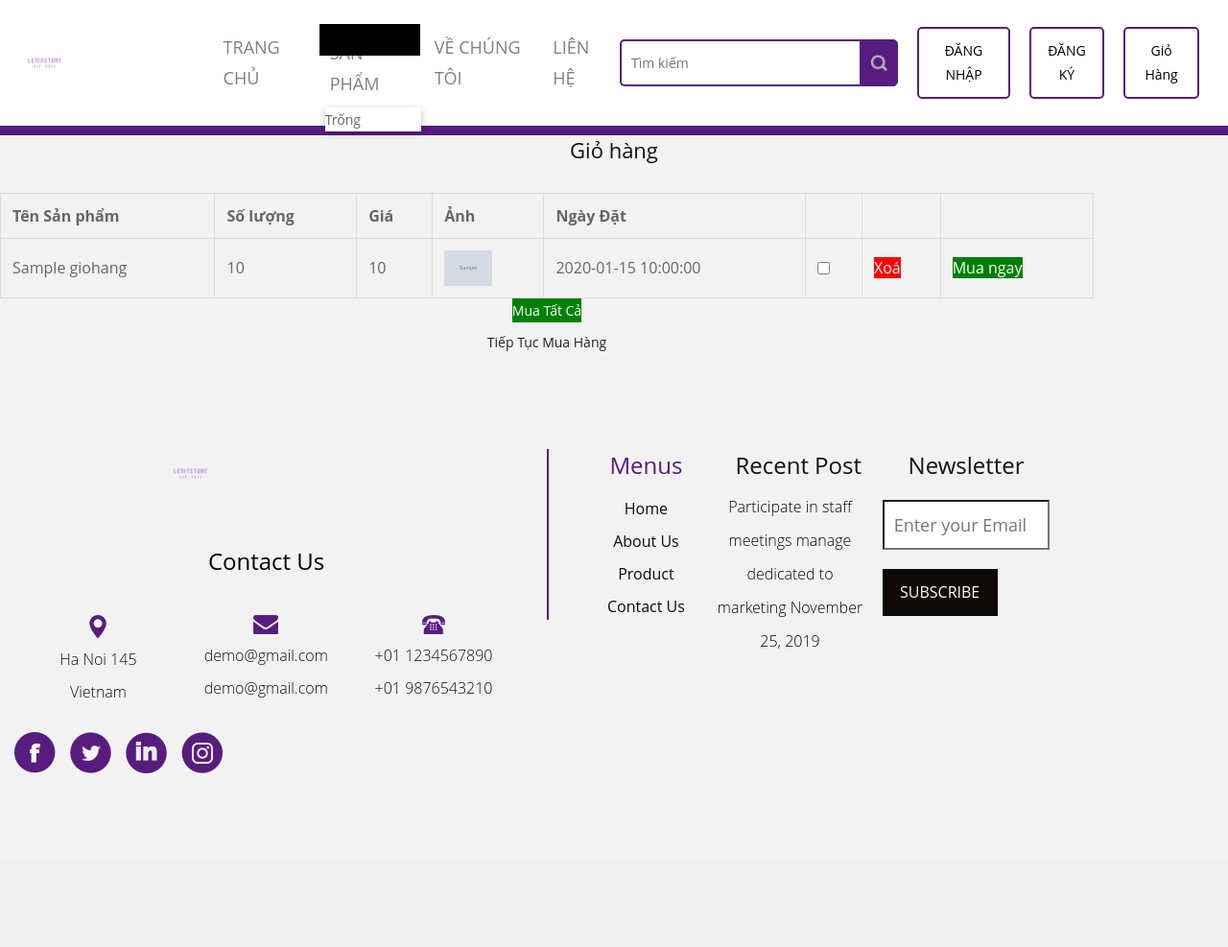
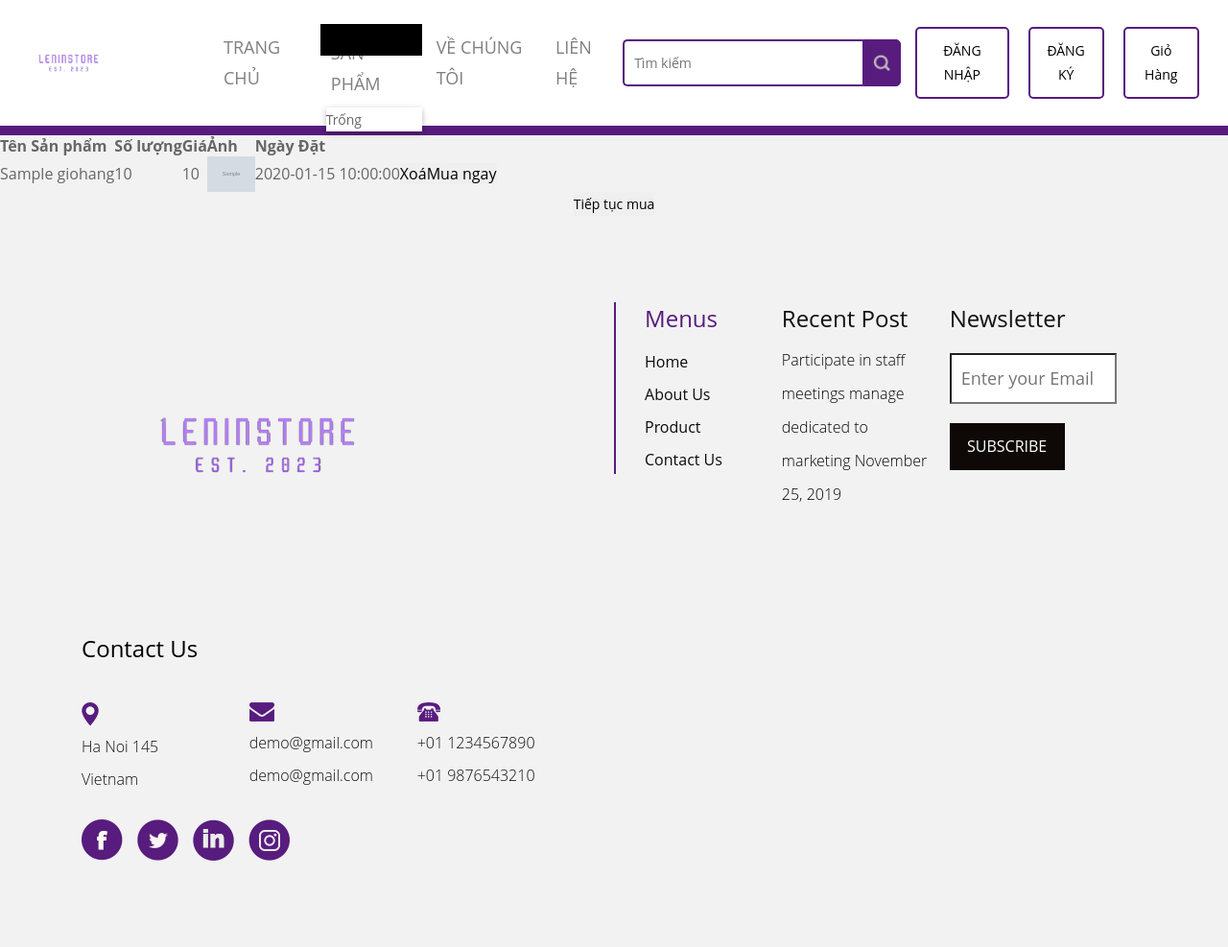
Before and after one commit to 03-PRO1014-WD18312/Nhom07_WebBanHang_LeninStore, a PHP site: page /cart.php in a window 1280 px wide. Shown: the whole page at 96% size. Before the commit the page ends 806 px from the top, so only its background shows below. Run offline with PHP 8.4, Linux system fonts and the light colour scheme; tables that the repository leaves empty or names only in its code hold one stand-in row (values such as "Sample post"); grey boxes marked "Sample" are stand-in pictures; some libraries are stand-ins or nearby versions.

Commit message:
Update cart.php

```diff
--- a/cart.php
+++ b/cart.php
@@ -20,96 +20,26 @@ try {
 }
 ?>
 
-<style>
-    body {
-        font-family: 'Arial', sans-serif;
-        background-color: #f4f4f4;
-        margin: 0;
-        padding: 0;
-    }
+<!DOCTYPE html>
+<html lang="en">
 
-    h2 {
-        color: #333;
-        text-align: center;
-        padding: 20px 0;
-    }
+<head>
+    <meta charset="UTF-8">
+    <meta name="viewport" content="width=device-width, initial-scale=1.0">
+    <title>Giỏ hàng</title>
+</head>
 
-    table {
-        width: 100%;
-        border-collapse: collapse;
-        margin-top: 20px;
-    }
+<body>
 
-    th, td {
-        border: 1px solid #ddd;
-        padding: 12px;
-        text-align: left;
-    }
-
-    th {
-        background-color: #f2f2f2;
-    }
-
-    img {
-        max-width: 50px;
-        max-height: 50px;
-    }
-
-    form {
-        display: inline-block;
-        margin-right: 5px;
-    }
-
-    button, .continue-shopping {
-        background-color: #555;
-        color: #fff;
-        border: none;
-        padding: 8px 12px;
-        cursor: pointer;
-        transition: background-color 0.3s;
-    }
-
-    button:hover, .continue-shopping:hover {
-        background-color: #333;
-    }
-
-    .xoa {
-        background-color: red;
-    }
-
-    .mua {
-        background-color: green;
-    }
-
-    p {
-        color: #333;
-        text-align: center;
-    }
-
-    /* Checkbox styling */
-    .checkbox-label {
-        display: flex;
-        align-items: center;
-    }
-
-    .checkbox-label input {
-        margin-right: 5px;
-    }
-</style>
-
-<h2>Giỏ hàng</h2>
-
-<?php if (!empty($cartItems)) : ?>
-    <form method="post" action="">
+    <?php if (!empty($cartItems)) : ?>
         <table>
             <thead>
                 <tr>
-                    <th> Tên Sản phẩm</th>
+                    <th>Tên Sản phẩm</th>
                     <th>Số lượng</th>
                     <th>Giá</th>
                     <th>Ảnh</th>
                     <th>Ngày Đặt</th>
-                    <th></th>
                     <th></th>
                     <th></th>
                 </tr>
@@ -120,18 +50,13 @@ try {
                         <td><?php echo $item['product_name']; ?></td>
                         <td><?php echo $item['quantity']; ?></td>
                         <td><?php echo $item['product_price']; ?></td>
-                        <td><img src="<?php echo $item['product_img']; ?>" alt="lỗi khi tải ảnh" style="width: 50px;"></td>
+                        <td><img src="assets/imgs/item/<?php echo $item['product_img']; ?>" alt="lỗi khi tải ảnh"
+                                style="width: 50px;"></td>
                         <td><?php echo $item['created_at']; ?></td>
                         <td>
-                            <input type="checkbox" name="selected_products[]" value="<?php echo $item['product_id']; ?>">
-                        </td>
-                        <td>
-                            <form method="post" action="">
+                            <form method="post" action="deletecart.php">
                                 <input type="hidden" name="product_id" value="<?php echo $item['product_id']; ?>">
                                 <button class="xoa" type="submit">Xoá</button>
-                                <?php
-                                    // ... your existing delete logic
-                                ?>
                             </form>
                         </td>
                         <td>
@@ -147,13 +72,17 @@ try {
                 <?php endforeach; ?>
             </tbody>
         </table>
-        <button type="submit" class="mua" name="buy_all">Mua Tất Cả</button>
-        <a href="index.php?controller=product" class="nav-link">Tiếp Tục Mua Hàng</a>
-    </form>
+        <form method="post" action="index.php">
+            <button type="submit" class="continue-shopping">Tiếp tục mua</button>
+        </form>
+    <?php else : ?>
+        <p>Giỏ hàng trống.</p>
+        <form method="post" action="index.php">
+            <button type="submit" class="continue-shopping">Tiếp tục mua</button>
+        </form>
+    <?php endif; ?>
 
-<?php else : ?>
-    <p>Giỏ hàng trống.</p>
-    <a href="index.php?controller=product" class="nav-link">Mua Hàng</a>
-<?php endif; ?>
+    <?php require_once 'view/globle/footer.php'; ?>
+</body>
 
-<?php require_once 'view/globle/footer.php'; ?>
+</html>
```
